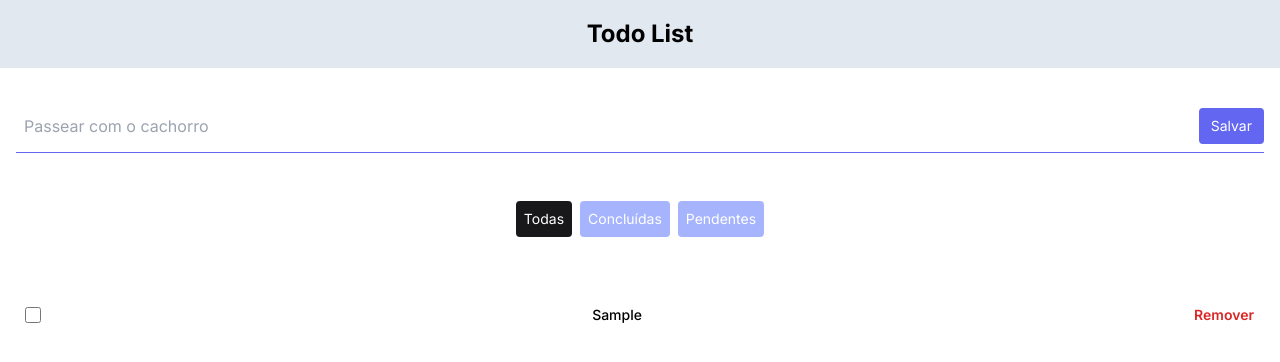
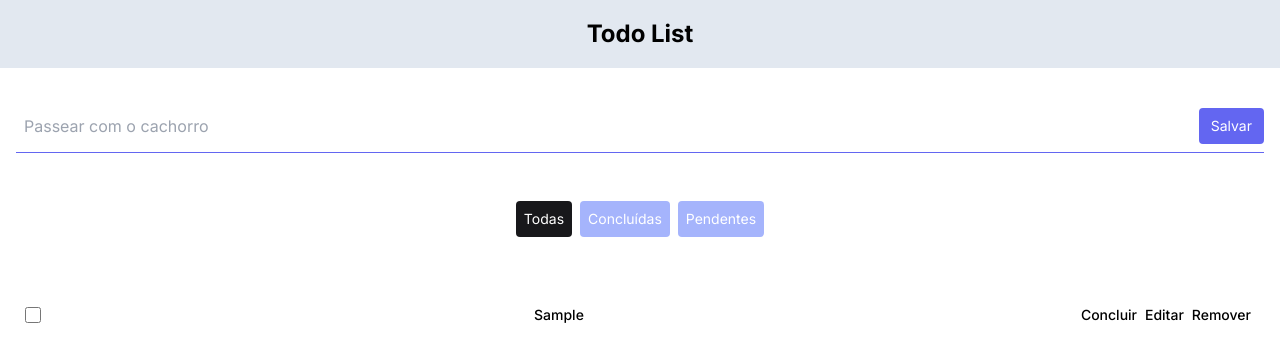
Before and after one commit to Defyland/todo-arch, a Next.js app: page /list in a window 1280 px wide. Both pictures are taken after typing "Sample" into the empty fields and a click on the input "Salvar". Shown: the top 362 px of the page. Built offline with nearby package versions, Linux system fonts and the light colour scheme.

Commit message:
feat: improve todo list with done and undone functionalities

```diff
--- a/src/components/TodoList/Compositions/TodoListHeader.tsx
+++ b/src/components/TodoList/Compositions/TodoListHeader.tsx
@@ -2,10 +2,10 @@ import {Styles} from '../TodoList.styles';
 import {useTodoList} from '../TodoList.model';
 
 export const TodoListHeader = () => {
-    const {saveTask, handleInputChange, input} = useTodoList();
+    const {handleInputChange, input, formSubmit} = useTodoList();
     return (
         <form
-            onSubmit={saveTask}
+            onSubmit={formSubmit}
             data-testid={`TodoListHeader`}
             className={Styles.TodoListHeaderContainer}
         >
--- a/src/components/TodoList/Compositions/TodoListItem.tsx
+++ b/src/components/TodoList/Compositions/TodoListItem.tsx
@@ -5,12 +5,9 @@ export const TodoListItem = ({
     task,
     deleteTask,
     selectedTask,
+    editTask,
 }: ITodoListItem.IView) => (
-    <tr
-        onClick={selectedTask}
-        data-testid={`TodoListItem`}
-        className={Styles.TodoListItemContainer}
-    >
+    <tr data-testid={`TodoListItem`} className={Styles.TodoListItemContainer}>
         <div className={Styles.TodoListItemContent}>
             <td className={Styles.TodoListItemCheckContainer}>
                 <input
@@ -23,9 +20,30 @@ export const TodoListItem = ({
             <td className={Styles.TodoListItemTitle}>{task.title}</td>
             <td className={Styles.TodoListItemAction}>
                 <button
+                    onClick={selectedTask}
+                    type="button"
+                    className={
+                        Styles.TodoListItemButton + Styles.TodoListItemOk
+                    }
+                    data-testid={`TodoListItem:${task.completed ? `undone` : 'done'}`}
+                >
+                    {task.completed ? `Reabrir` : 'Concluir'}
+                </button>
+                <button
+                    onClick={editTask}
+                    type="button"
+                    className={
+                        Styles.TodoListItemButton + Styles.TodoListItemDefault
+                    }
+                >
+                    Editar
+                </button>
+                <button
                     onClick={deleteTask}
                     type="button"
-                    className={Styles.TodoListItemButton}
+                    className={
+                        Styles.TodoListItemButton + Styles.TodoListItemDanger
+                    }
                 >
                     Remover
                 </button>
--- a/src/components/TodoList/TodoList.model.ts
+++ b/src/components/TodoList/TodoList.model.ts
@@ -1,6 +1,10 @@
-import {useState, ChangeEvent} from 'react';
+import {useState, ChangeEvent, useEffect} from 'react';
 import {FilterOption, useAppDispatch, useAppSelector} from '@/utils';
-import {createTask} from '@/redux/reducers/Tasks';
+import {
+    createTask,
+    clearSelection,
+    saveTask as rdSaveTask,
+} from '@/redux/reducers/Tasks';
 import {updateFilter} from '@/redux/reducers/Filters';
 import {ITodoListItem} from './TodoList.types';
 
@@ -12,6 +16,8 @@ export const useTodoList = (): ITodoListItem.IModel => {
         state => state.Filters
     );
 
+    const currentTask = useAppSelector(state => state.Tasks.currentTask);
+
     const changeFilter = (filter: FilterOption) => {
         dispatch(updateFilter(filter));
     };
@@ -20,28 +26,48 @@ export const useTodoList = (): ITodoListItem.IModel => {
         setInput(event.target.value);
     };
 
-    const saveTask = (event: ChangeEvent<HTMLFormElement>) => {
+    useEffect(() => {
+        if (input === '') {
+            dispatch(clearSelection());
+        }
+    }, [input, dispatch]);
+
+    useEffect(() => {
+        if (currentTask) {
+            setInput(currentTask.title);
+        }
+    }, [currentTask]);
+
+    const formSubmit = (event: ChangeEvent<HTMLFormElement>) => {
         event.preventDefault();
 
         if (input === '') return;
 
+        if (currentTask) {
+            dispatch(
+                rdSaveTask({
+                    title: input,
+                    completed: Boolean(currentTask?.completed),
+                })
+            );
+        } else {
             dispatch(
                 createTask({
                     title: input,
                     completed: false,
                 })
             );
-
+        }
         setInput('');
     };
 
     return {
-        saveTask,
         input,
         setInput,
         handleInputChange,
         options,
         changeFilter,
+        formSubmit,
         selectedFilter,
     };
 };
--- a/src/components/TodoList/TodoList.styles.ts
+++ b/src/components/TodoList/TodoList.styles.ts
@@ -14,7 +14,13 @@ export const Styles = {
     TodoListItemAction:
         'whitespace-nowrap text-end text-sm font-medium text-black',
     TodoListItemButton:
-        'inline-flex items-center gap-x-2 text-sm font-semibold rounded-lg border border-transparent text-red-600 hover:text-red-800 focus:outline-none focus:text-red-800 disabled:opacity-50 disabled:pointer-events-none',
+        'inline-flex mx-1 items-center text-sm disabled:opacity-50 disabled:pointer-events-none',
+    TodoListItemDanger:
+        'text-red-600 hover:text-red-800 focus:outline-none focus:text-red-800',
+    TodoListItemDefault:
+        'text-orange-600 hover:text-orange-800 focus:outline-none focus:text-orange-800',
+    TodoListItemOk:
+        'text-blue-600 hover:text-blue-800 focus:outline-none focus:text-blue-800',
     TodoListHeaderContainer: 'w-full mb-12',
     TodoListHeaderContent: 'flex items-center border-b border-indigo-500 py-2',
     TodoListHeaderInput:
--- a/src/components/TodoList/TodoList.types.ts
+++ b/src/components/TodoList/TodoList.types.ts
@@ -11,10 +11,11 @@ export namespace ITodoListItem {
         task: ITask;
         selectedTask: () => void;
         deleteTask: () => void;
+        editTask: () => void;
     };
     export type IModelProps = {};
     export type IModel = {
-        saveTask: (event: React.ChangeEvent<HTMLFormElement>) => void;
+        formSubmit: (event: React.ChangeEvent<HTMLFormElement>) => void;
         input: string;
         setInput: React.Dispatch<React.SetStateAction<string>>;
         handleInputChange: (event: React.ChangeEvent<HTMLInputElement>) => void;
```
Also changed, not shown: 1 other file (tests, documents, lock files or other folders). Lines whose indentation alone changed are shown as unchanged.
